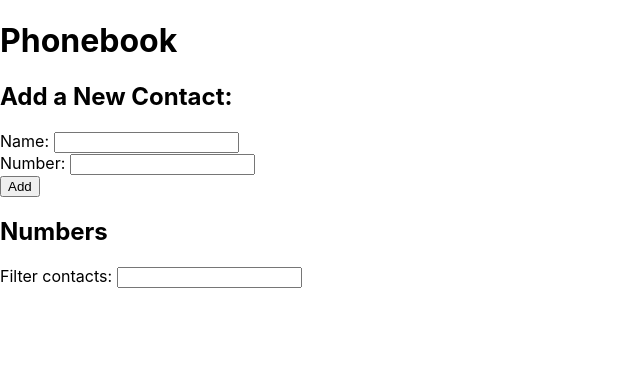
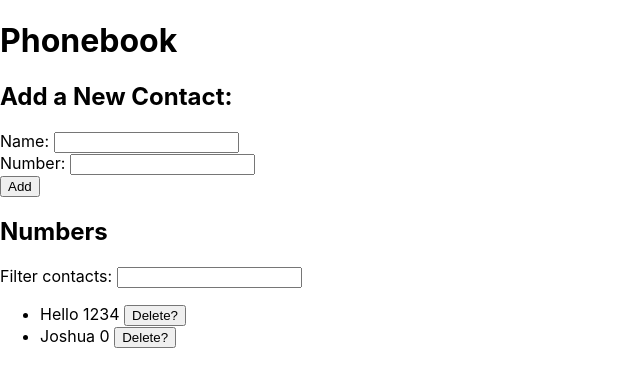
Before and after one commit to jchy191/Full-Stack-Open, a React (Create React App) app in the folder part2/Phonebook/: page / in a window 1280 px wide. Shown: the top 386 px of the page, without its empty margins (0-640 px from the left). Built offline with nearby package versions, Linux system fonts and the light colour scheme; data requests are answered from the project's data file.

Commit message:
Added ability to update existing contacts

```diff
--- a/part2/Phonebook/db.json
+++ b/part2/Phonebook/db.json
@@ -1,3 +1,14 @@
 {
-  "persons": []
+  "persons": [
+    {
+      "name": "Joshua",
+      "number": "0",
+      "id": "ffe4ea80-a1f6-4b38-ba42-dce889d95eea"
+    },
+    {
+      "name": "Hello",
+      "number": "1234",
+      "id": "dad33838-b85c-4b09-a391-87be30d8d949"
+    }
+  ]
 }
--- a/part2/Phonebook/src/App.js
+++ b/part2/Phonebook/src/App.js
@@ -32,16 +32,30 @@ const App = () => {
 
   const handleAddPerson = (event) => {
     event.preventDefault();
+    const person = persons.find(person => person.name === newName);
 
-    if (persons.find(person => person.name === newName)) {
-      alert(`${newName} is already added to the phonebook!`)
+    if (person) {
+      window.confirm(`${newName} is already added to the phonebook, replace the old number with the new one?`);
+      const changedPerson = {...person, number: newNumber};
+
+      contactServices.update(person.id, changedPerson)
+        .then(returnedPerson => {
+          setPersons(persons.map(person => person.name !== newName ? person : returnedPerson));
+          setNewName('');
+          setNewNumber('');
+        })
+        .catch(error => {
+          console.log(error);
+        })
       return;
     }
+
     const newPerson = {
       name: newName,
       number: newNumber,
       id: uuidv4(),
     };
+
     contactServices.create(newPerson)
       .then(response => {
         setPersons(persons.concat(response));
@@ -51,11 +65,14 @@ const App = () => {
   }
 
   const handleDeletePerson = (event) => {
+    const name = event.target.name;
     const id = event.target.id;
-    contactServices.remove(id)
-      .then(response => {
-        setPersons(persons.filter(person => person.id !== id))
-      })
+    if (window.confirm(`Delete ${name} from phonebook? Note that this action is not reversible.`)) {
+      contactServices.remove(id)
+        .then(response => {
+          setPersons(persons.filter(person => person.id !== id))
+        })
+    }
   }
 
 
--- a/part2/Phonebook/src/Components/Contact.js
+++ b/part2/Phonebook/src/Components/Contact.js
@@ -2,7 +2,7 @@ import React from 'react';
 
 function Contact({name, id, number, handleDelete}) {
     return (
-        <li>{name} {number} <button onClick={handleDelete} id={`${id}`}>Delete?</button></li>
+        <li>{name} {number} <button onClick={handleDelete} name={`${name}`} id={`${id}`}>Delete?</button></li>
     );
 }
 
--- a/part2/Phonebook/src/services/contacts.js
+++ b/part2/Phonebook/src/services/contacts.js
@@ -16,5 +16,11 @@ const remove = (id) => {
     return axios
         .delete(`${baseUrl}/${id}`)
 }
+
+const update = (id, newContact) => {
+    return axios
+        .put(`${baseUrl}/${id}`, newContact)
+        .then(response => response.data)
+}
 // eslint-disable-next-line import/no-anonymous-default-export
-export default {getAll, create, remove};
+export default {getAll, create, remove, update};
```
